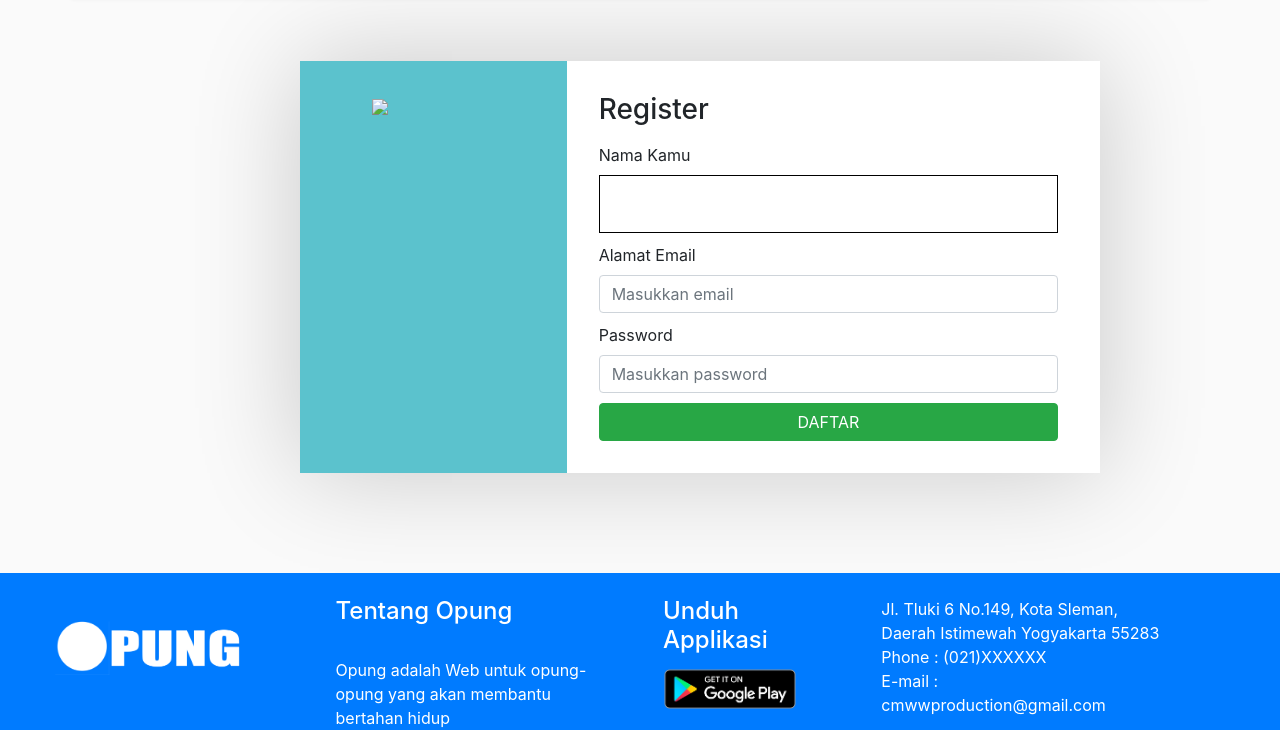
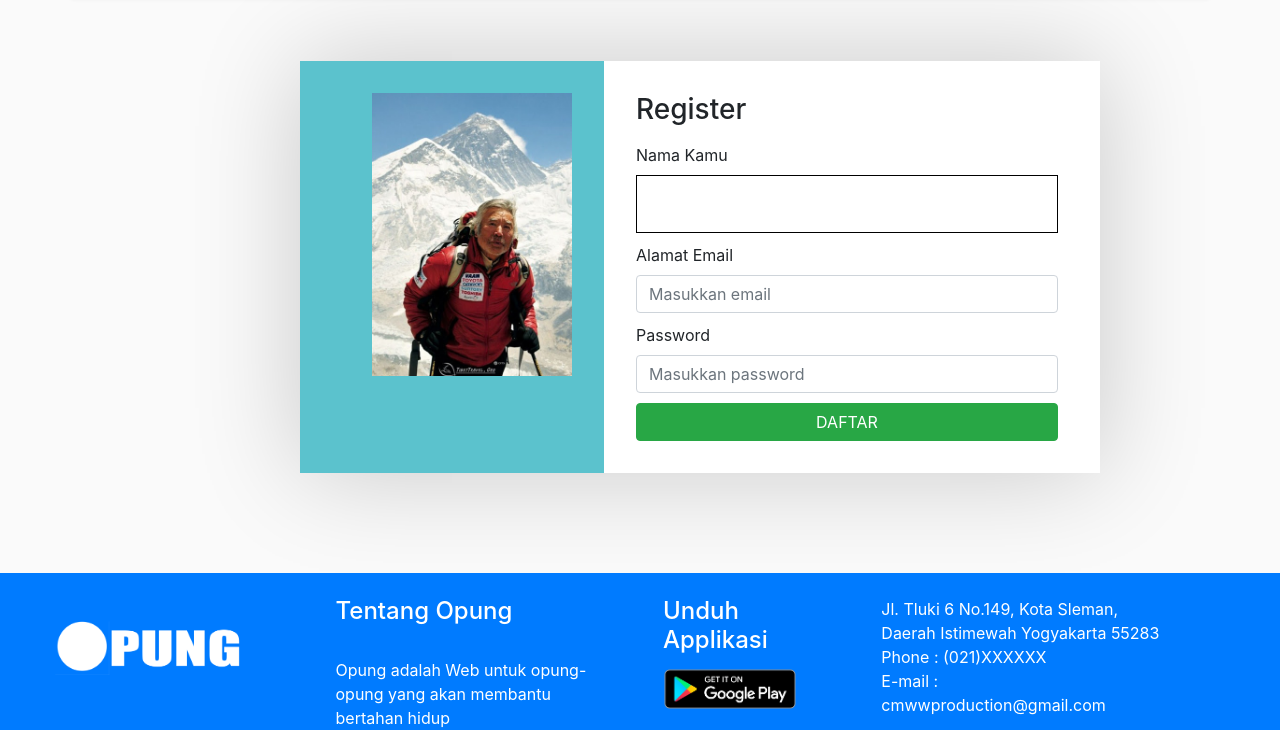
Before and after one commit to opungid/opung.id, a plain HTML site: page d.html in a window 1280 px wide. Shown: the part 83-813 px from the top of the page. Drawn offline with nearby package versions, Linux system fonts and the light colour scheme.

Commit message:
update
Edit d.html

```diff
--- a/d.html
+++ b/d.html
@@ -114,7 +114,7 @@
     <div class="contacts">
 
       <ul>
-        <img src="opung.jpg" width="200px">
+        <img src="img/opung.jpg" width="200px">
       </ul>
     </div>
 
```
Also changed, not shown: img/opung.jpg (added).
